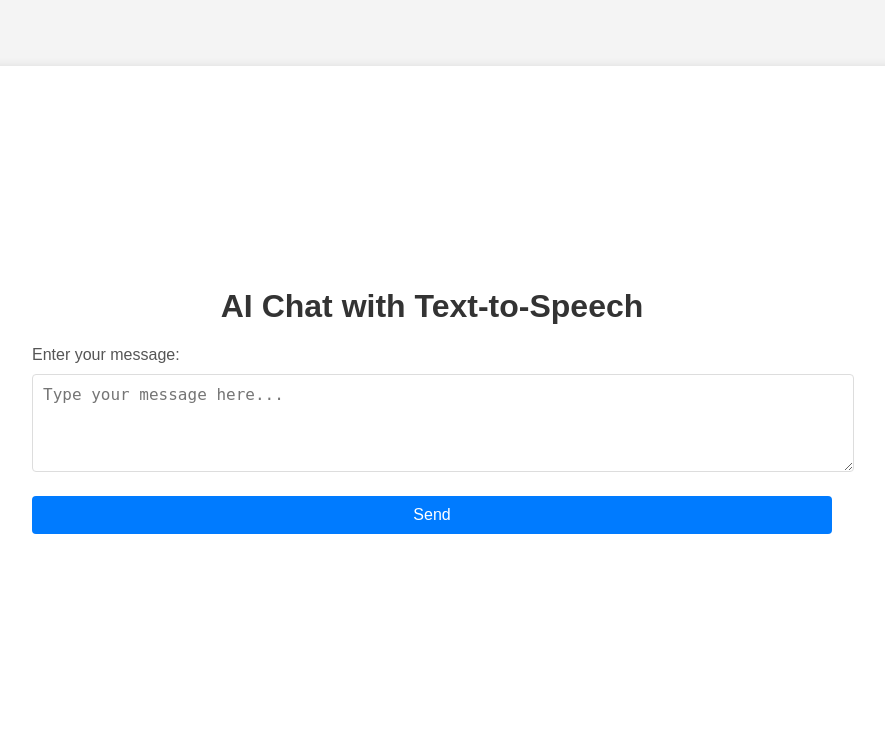
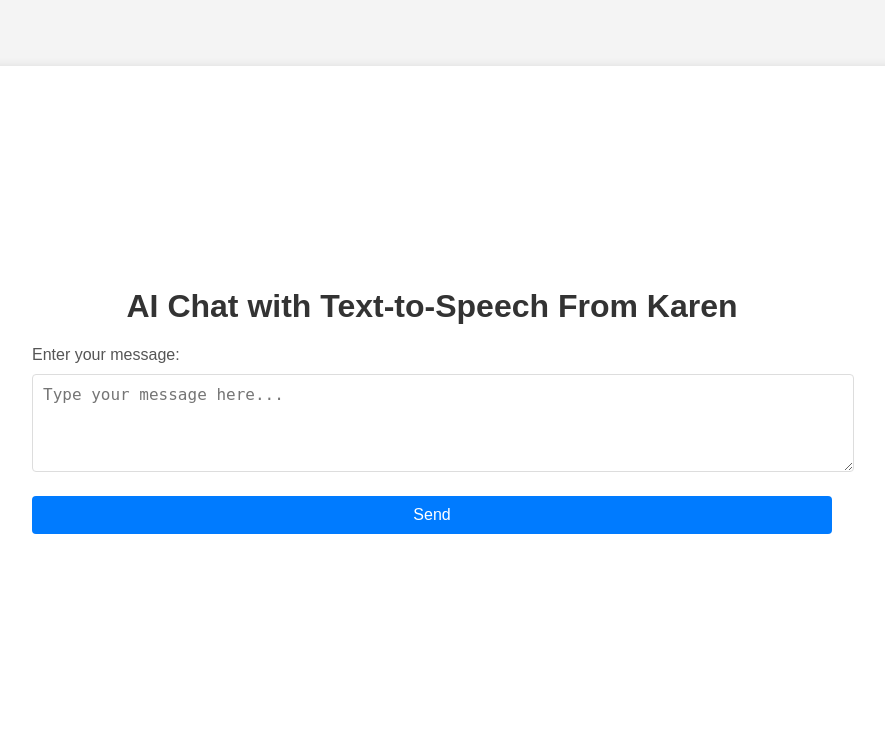
Before and after one commit to Tasoka123ji/text_to_speech, a Flask app: page / in a window 1280 px wide. Shown: the top 733 px of the page, without its empty margins (208-1093 px from the left). Run offline with Flask 2, Linux system fonts and the light colour scheme.

Commit message:
Update chat.html

```diff
--- a/templates/chat.html
+++ b/templates/chat.html
@@ -3,7 +3,7 @@
 <head>
     <meta charset="UTF-8">
     <meta name="viewport" content="width=device-width, initial-scale=1.0">
-    <title>AI Chat with Text-to-Speech</title>
+    <title>AI Chat with Text-to-Speech From Karen</title>
 </head>
 <style>body {
     font-family: Arial, sans-serif;
@@ -74,7 +74,7 @@ audio {
 </style>
 <body>
     <div class="container">
-        <h1>AI Chat with Text-to-Speech</h1>
+        <h1>AI Chat with Text-to-Speech From Karen</h1>
         <form id="chatForm">
             <label for="userInput">Enter your message:</label>
             <textarea id="userInput" rows="4" placeholder="Type your message here..."></textarea>
```
